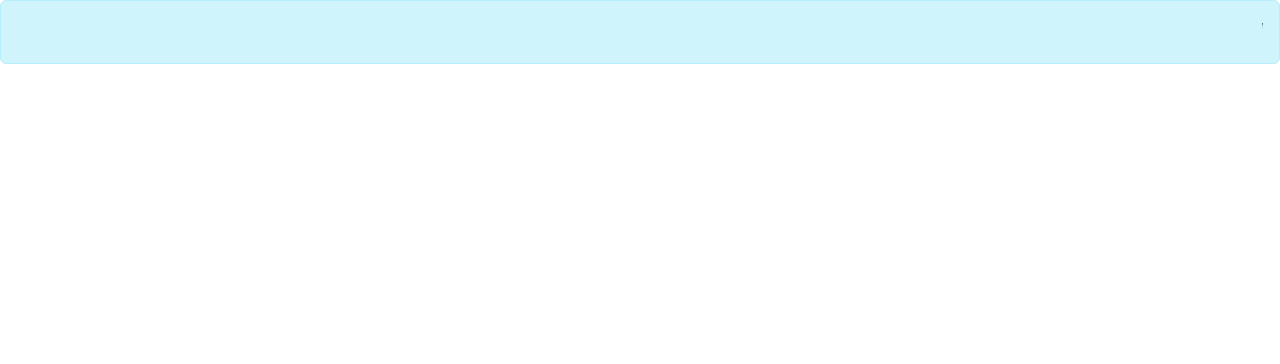
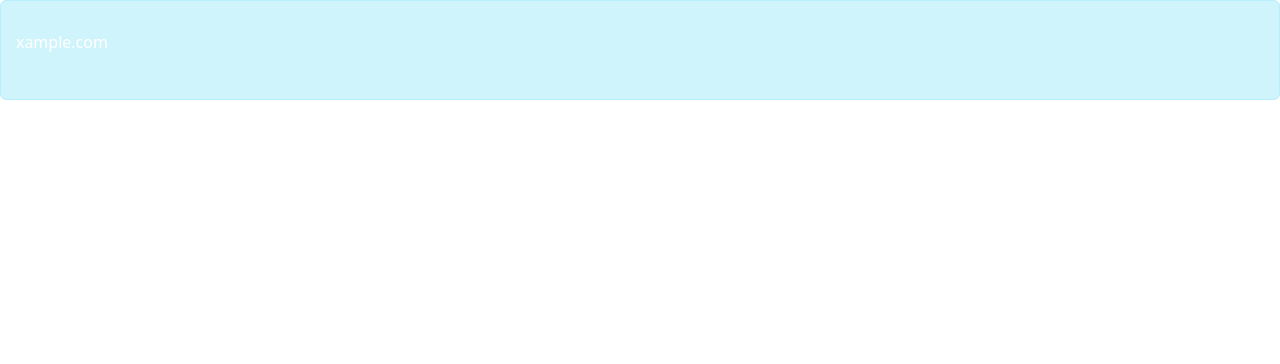
Before and after one commit to InzynieraOprogramowaniaMajstry/Wyszukiwarka, a Flask app: template templates/library.html in a window 1280 px wide. Shown: the part 56-420 px from the top of the page. Before the commit the page ends 120 px from the top, so only its background shows below. Run offline with Flask 3, Linux system fonts and the light colour scheme; the template is opened without the code that fills it: most values are stand-ins (such as "Sample title", 1, 10 or a date in 2020); some libraries are stand-ins or nearby versions.

Commit message:
Signin/signout button fixed again. Changed marquee to css

```diff
--- a/controllers_and_routes/all_routes.py
+++ b/controllers_and_routes/all_routes.py
@@ -62,7 +62,7 @@ def login_user():
     password = request.form['password']
     if DatabaseOperations.check_if_password_matches(email, password):
         user_id = DatabaseOperations.get_user_id(email)
-        resp = make_response(render_template("library.html"))
+        resp = make_response(render_template("library.html", email=email, user_id=user_id))
         resp.set_cookie('email', value=email)
         resp.set_cookie('user_id', value=str(user_id))
         return resp
@@ -84,7 +84,7 @@ def add_user():
     else:
         print("create new user")
         user_id = DatabaseOperations.add_user(email, password)
-        resp = make_response(render_template("library.html"))
+        resp = make_response(render_template("library.html", email=email, user_id=user_id))
         resp.set_cookie('email', value=email)
         resp.set_cookie('user_id', value=str(user_id))
         return resp
--- a/templates/base.html
+++ b/templates/base.html
@@ -27,7 +27,7 @@
         <div class="my-2 my-lg-0">
           <ul class="navbar-nav me-auto mb-2 mb-lg-0">
             <li class="nav-item">
-                {% if user_id is not defined %}
+                {% if user_id is not defined or not user_id %}
                 <a class="nav-link" href="/login">Zaloguj się</a>
                 {% else %}
                 <a class="nav-link" href="/logout">Wyloguj się</a>
@@ -51,4 +51,7 @@
 
   {% block scripts %} {% endblock %}
 </body>
+<style>
+    {% block style %} {% endblock %}
+</style>
 </html>
--- a/templates/library.html
+++ b/templates/library.html
@@ -1,10 +1,32 @@
 {% extends "base.html" %}
+{% block style %}
+.marquee {
+    width: 100%;
+    line-height: 50px;
+    color: white;
+    white-space: nowrap;
+    overflow: hidden;
+    box-sizing: border-box;
+}
+.marquee p {
+    display: inline-block;
+    top: 50%;
+    padding-left: 100%;
+    animation: marquee 7s linear infinite;
+}
+@keyframes marquee {
+    0%   { transform: translate(0, 0); }
+    100% { transform: translate(-100%, 0); }
+}
 
+{% endblock %}
 {% block content %}
 <div id="app">
 
   <div class="alert alert-info" role="alert" text-align="center">
-    <marquee  scrollmount="8"> Witaj w swojej bibliotece {{request.cookies.get('email')}} </marquee>
+      <div class="marquee">
+          <p>Witaj w swojej bibliotece {{ email}}</p>
+      </div>
   </div>
 
   <v-app>
```
